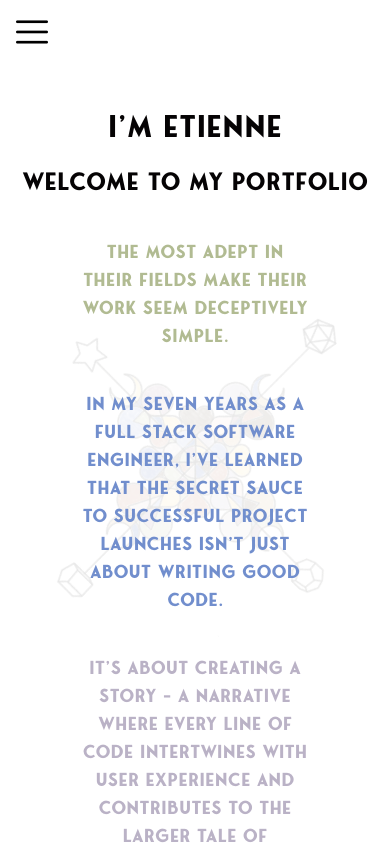
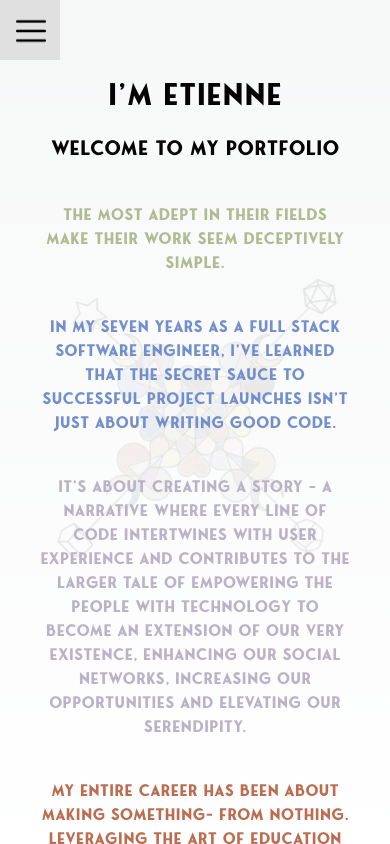
Before and after one commit to EtDu/portfolio, a Next.js app: page / in a window 390 px wide. Built offline with nearby package versions, Linux system fonts and the light colour scheme.

Commit message:
fix the paddings for mobile

```diff
--- a/src/components/Layout.tsx
+++ b/src/components/Layout.tsx
@@ -7,10 +7,10 @@ interface LayoutProps {
 
 const Layout: React.FC<LayoutProps> = ({ children }) => {
   return (
-    <div className="flex h-screen overflow-hidden bg-opacity-80">
+    <div className="flex h-screen bg-white bg-opacity-80">
       <Navbar
       />
-      <div className="w-full overflow-auto overflow-y-auto pt-20 lg:pt-12 lg:pt-0 bg-white">
+      <div className="w-full h-full overflow-x-hidden">
         {children}
       </div>
     </div>
--- a/src/components/Navbar.tsx
+++ b/src/components/Navbar.tsx
@@ -29,10 +29,11 @@ const Navbar = () => {
 
   return (
     <>
-      <div className="fixed top-0 left-0 w-full h-12 lg:hidden"></div>
-      <button ref={menuRef} onClick={toggleNav} className="fixed top-0 left-0 z-40 p-4 mt-4 ml-4 lg:hidden">
-        <Image src={"/menu.png"} alt={"menu"} layout="fill" objectFit="contain" />
-      </button>
+      <div className="fixed z-40 top-1/2h left-0 w-[60px] h-[60px] bg-light-gray lg:hidden">
+        <button ref={menuRef} onClick={toggleNav} className="z-40 mt-4 ml-4 lg:hidden">
+          <Image src={"/menu.png"} alt={"menu"} width={30} height={30} />
+        </button>
+      </div>
       <nav ref={navRef} className={`z-30 flex flex-col w-96 h-full pb-8 transition-transform duration-200 ease-in-out bg-light-gray ${isNavVisible ? 'translate-x-0 fixed' : '-translate-x-full fixed'} lg:translate-x-0 lg:static`}>
         <div className="flex flex-col items-center pt-16">
           <Image className="mb-5" src="/me.png" alt="Me" width={150} height={150} />
--- a/src/pages/index.tsx
+++ b/src/pages/index.tsx
@@ -5,35 +5,35 @@ import Image from 'next/image';
 const Index = () => {
 
   return (
-    <div className="flex h-full bg-opacity-80 overflow-auto py-8 relative">
+    <div className="flex h-full relative overflow-y-auto xl:overflow-y-hidden overflow-x-hidden">
       <Head>
         <title>Home</title>
       </Head>
       <div className="w-full h-full absolute inset-0 flex overflow-hidden transform origin-center rotate-[-45deg] z-10">
         <Image src="/compass.png" alt="Compass" layout="fill" objectFit="contain" className="opacity-10" />
       </div>
-      <div className="flex flex-col w-full z-20">
+      <div className="flex flex-col w-full z-20 pt-20">
         <h1 className="text-3xl lg:text-5xl font-fonseca text-center text-primary-2 font-bold">I&apos;m Etienne</h1>
-        <h2 className="text-2xl lg:text-3xl font-fonseca text-center text-primary-2 font-bold py-5">Welcome to my portfolio</h2>
-        <div className="px-20 xl:px-40 w-full relative overflow-visible">
+        <h2 className="text-xl lg:text-3xl font-fonseca text-center text-primary-2 font-bold py-5 px-10">Welcome to my portfolio</h2>
+        <div className="px-10 xl:px-40 pb-40 xl:pb-0 w-full relative">
           <div className="z-20">
-            <p className="text-lg font-fonseca text-center text-primary-15 font-bold py-5">
+            <p className="text-md xl:text-lg font-fonseca text-center text-primary-15 font-bold py-5">
               The most adept in their fields make their work seem deceptively simple.
             </p>
-            <p className="text-lg font-fonseca text-center text-primary-3 font-bold py-5">
+            <p className="text-md xl:text-lg font-fonseca text-center text-primary-3 font-bold py-5">
               In my seven years as a Full Stack Software Engineer, I&apos;ve learned that the secret
               sauce to successful project launches isn&apos;t just about writing good code.
             </p>
-            <p className="text-lg font-fonseca text-center text-primary-4 font-bold py-5">
+            <p className="text-md xl:text-lg font-fonseca text-center text-primary-4 font-bold py-5">
               It&apos;s about creating a story – a narrative where every line of code intertwines with user experience
               and contributes to the larger tale of empowering THE PEOPLE with technology to become an extension of our
               very existence, enhancing our social networks, increasing our opportunities and elevating our serendipity.
             </p>
-            <p className="text-lg font-fonseca text-center text-primary-5 font-bold py-5">
+            <p className="text-md xl:text-lg font-fonseca text-center text-primary-5 font-bold py-5">
               My entire career has been about making something- from nothing. Leveraging the art of education & programming
               to produce results that exist beyond the bounds of everyday perception.
             </p>
-            <p className="text-lg font-fonseca text-center text-primary-11 font-bold py-5">
+            <p className="text-md xl:text-lg font-fonseca text-center text-primary-11 font-bold py-5">
               Please have a look around my website. Don&apos;t hesitate to reach out if you&apos;d like to leverage my skills.
             </p>
           </div>
--- a/src/pages/projects.tsx
+++ b/src/pages/projects.tsx
@@ -8,13 +8,13 @@ import projectMetadata from "../app/projectMetadata.json"
 const Home = () => {
 
   return (
-    <div className='h-full px-12 lg:px-0'>
+    <div className='h-full px-12 pt-20 lg:px-0 overflow-y-auto'>
       <Head>
         <title>Projects</title>
       </Head>
 
       <h1 className="text-3xl lg:text-5xl font-bold font-fonseca mb-4 text-center">Projects</h1>
-      <div className="grid grid-cols-1 md:grid-cols-2 xl:grid-cols-4 gap-16 lg:gap-8 pb-16">
+      <div className="grid grid-cols-1 md:grid-cols-2 xl:grid-cols-4 gap-16 lg:gap-8 pb-40">
         {Object.values(projectMetadata).map((image, index) => (
           <Link href={`/projects/${image.route}`} key={index}>
             <div className="w-3/4 h-full flex flex-col justify-between mx-auto">
--- a/src/pages/projects/[projectName].tsx
+++ b/src/pages/projects/[projectName].tsx
@@ -25,7 +25,7 @@ const ProjectPage = () => {
   }, []);
 
   return (
-    <div className="h-full bg-opacity-80 px-8 pb-16 overflow-y-auto">
+    <div className="h-full bg-opacity-80 px-8 pt-20 pb-40 overflow-y-auto">
       <Head>
         <title>{projectName}</title>
       </Head>
@@ -66,6 +66,7 @@ const ProjectPage = () => {
           </div>
         )
       }
+
       <div className='w-full bg-primary-10 p-4 bg-opacity-20 shadow-xl'>
         <div className='w-full xl:w-2/3'>
           <section className='mb-6'>
```
